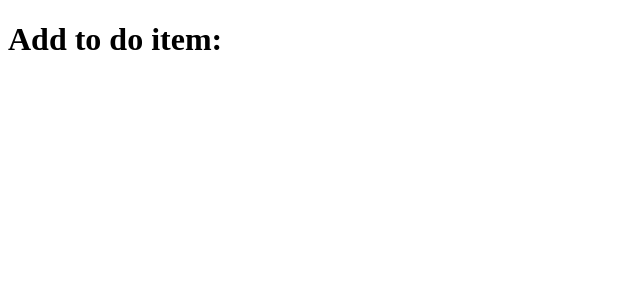
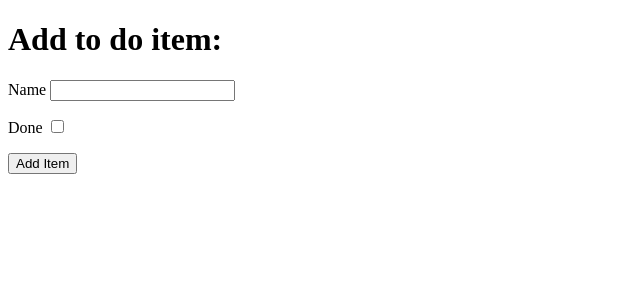
Before and after one commit to JoGorska/Code-Institute-Hello-Django-lecture, a Django app: page /add in a window 1280 px wide. Shown: the top 300 px of the page, without its empty margins (0-640 px from the left). Run offline with Django 3.2, Linux system fonts and the light colour scheme.

Commit message:
Add form to create item

```diff
--- a/todo/templates/todo/add_item.html
+++ b/todo/templates/todo/add_item.html
@@ -8,7 +8,25 @@
 </head>
 <body>
     <h1>Add to do item:</h1>
-
+    <form method="POST" action="add">
+        <div>
+            <p>
+                <label for="id_name">Name</label>
+                <input type="text" id="id_name" name="item_name">
+            </p>
+        </div>
+        <div>
+            <p>
+                <label for="id_done">Done</label>
+                <input type="checkbox" id="id_done" name="done">
+            </p>
+        </div>
+        <div>
+            <p>
+                <button type="submit">Add Item</button>
+            </p>
+        </div>
+    </form>
 
 </body>
 </html>
```
